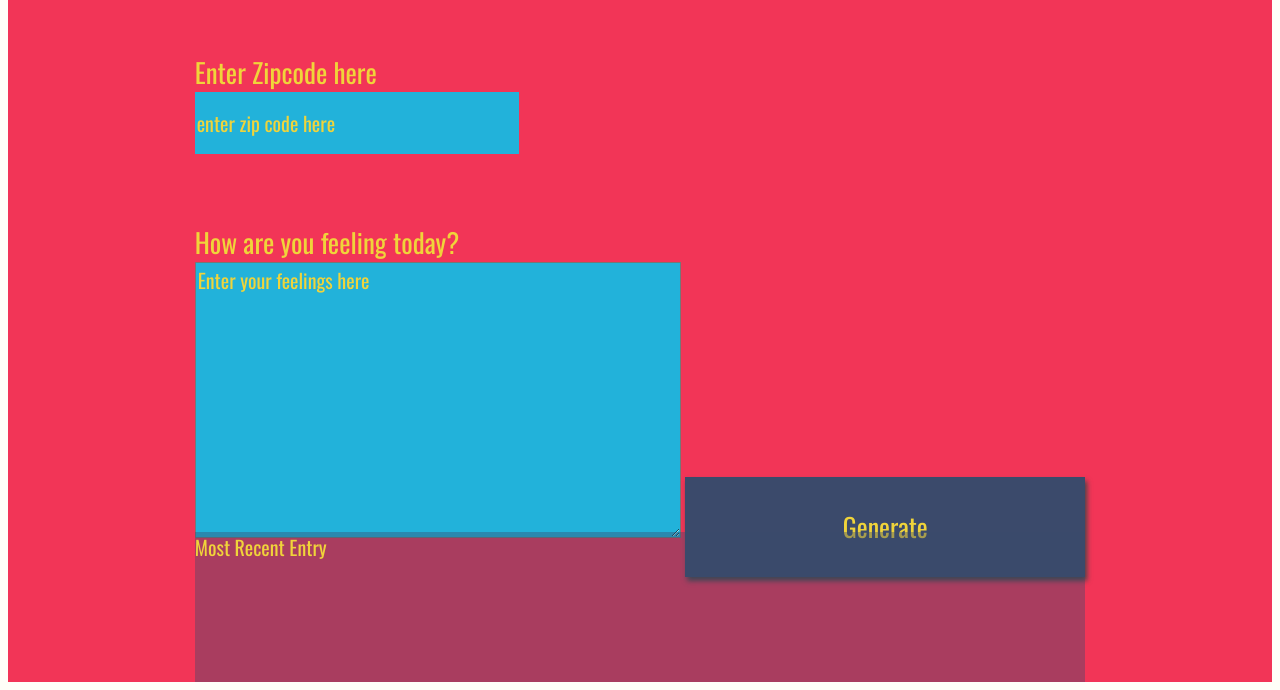
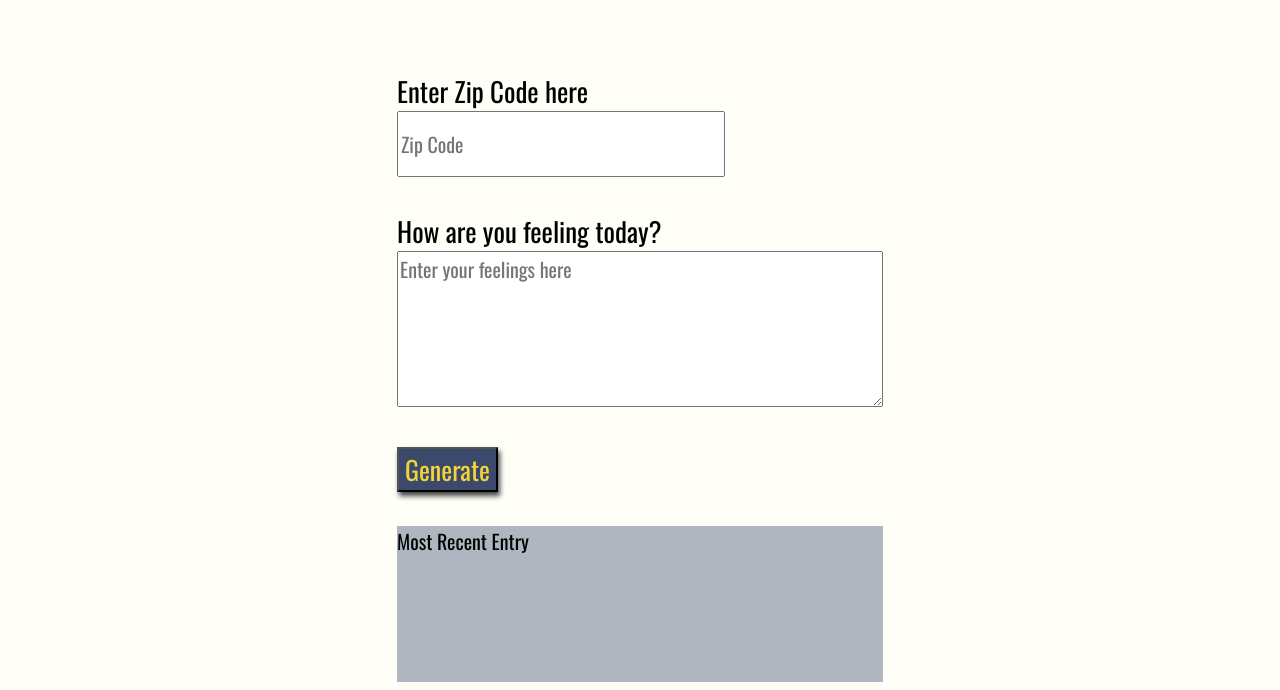
Before and after one commit to iahmed93/udacity-nd-weather-journal-app, a website: page website/index.html in a window 1280 px wide. Shown: the part 126-816 px from the top of the page. Drawn offline with nearby package versions, Linux system fonts and the light colour scheme; a web font is replaced by a local one.

Commit message:
update the UI design and add the readme file

```diff
--- /dev/null
+++ b/website/_style_.css
@@ -0,0 +1,49 @@
+ @media screen and (min-width: 800px) {
+    #app {
+        display: grid;
+        grid-auto-rows: minmax(10px, auto);
+        grid-template-columns: 1fr 1fr;
+        height: 100vh;
+        /*background: #f23557;
+        color: #f0d43a;*/
+        justify-content: center;
+        grid-gap: 1em;
+        font-size: 20px;
+        font-family: 'Oswald', sans-serif;
+    }
+    .holder {
+        grid-row: auto/auto;
+        grid-column: 1/2;
+    }
+
+    .entry {
+        background: rgba(59, 74, 107, .4);
+        grid-row: 3/auto;
+        grid-column: 2/3;
+    }
+}
+
+
+@media screen and (min-width: 100px) {
+    #app {
+        display: grid;
+        grid-auto-rows: minmax(10px, auto);
+        grid-template-columns: 1fr;
+        height: 100vh;
+        /*background: #f23557;
+        color: #f0d43a;*/
+        justify-content: center;
+        grid-gap: 1em;
+        font-size: 20px;
+        font-family: 'Oswald', sans-serif;
+    }
+    .holder {
+        grid-row: auto/auto;
+        grid-column: 1/2;
+    }
+    .entry {
+        background: rgba(59, 74, 107, .4);
+        grid-row: auto/auto;
+        grid-column: 1/2;
+    }
+}
--- a/website/index.html
+++ b/website/index.html
@@ -9,19 +9,23 @@
 </head>
 
 <body>
-  <div id="msg"></div>
   <div id="app">
     <div class="holder headline">
-      Weather Journal App
+      <h1>Weather Journal App</h1>
     </div>
-
+    <div class="holder message">
+      <p id="msg"></p>
+    </div>
     <div class="holder zip">
-      <label for="zip">Enter Zipcode here</label>
-      <input type="text" id="zip" placeholder="enter zip code here">
+      <label for="zip">Enter Zip Code here</label>
+      <input type="text" id="zip" placeholder="Zip Code">
     </div>
     <div class="holder feel">
       <label for="feelings">How are you feeling today?</label>
-      <textarea class="myInput" id="feelings" placeholder="Enter your feelings here" rows="9" cols="50"></textarea>
+      <textarea class="myInput" id="feelings" placeholder="Enter your feelings here" rows="5" cols="50"></textarea>
+
+    </div>
+    <div>
       <button id="generate" type="submit"> Generate </button>
     </div>
     <div class="holder entry">
--- a/website/style.css
+++ b/website/style.css
@@ -1,89 +1,88 @@
-body{
+body {
     background: #fffff8;
     font-family: -apple-system, BlinkMacSystemFont, sans-serif;
 }
 
-#app{
+#app {
     display: grid;
-    grid-auto-rows: minmax(150px, auto);
-    /* grid-template-columns:  */
-    height:100vh;
-    background: #f23557;
-    color: #f0d43a;
+    grid-auto-rows: minmax(10px, auto);
+    /* grid-template-columns: 1fr 1fr; */
+    height: 100vh;
+    /* background: #f23557; */
+    /* color: #f0d43a; */
     justify-content: center;
     grid-gap: 1em;
     font-size: 20px;
     font-family: 'Oswald', sans-serif;
 }
+.holder {
+    /* grid-row: auto/auto;
+    grid-column: 1/2;
+    margin: 20px; */
+}
 
-.holder{
+.entry {
+    background: rgba(59, 74, 107, .4);
+    grid-row: auto / span 4;
+    /* rid-column: 2/3; */
+}
+
+#entryHolder {}
+
+#date {}
+
+#temp {}
+
+#content {}
+
+.headline {
+    /* grid-row: 1/2;
+    grid-column: 1/3;*/
+    justify-self: center;
 
 }
 
-.entry{
-    background: rgba(59, 74, 107, .4);
-}
-
-#entryHolder{
-
-}
-
-#date{
-
-}
-
-#temp{
-
-}
-
-#content{
-
-}
-
-.headline {
-
-}
-.title{
-
-}
+.title {}
 
 /*  Basic Styling To Override Default For Basic HTML Elements */
-label{
-    display:block;
+label {
+    display: block;
     font-size: 27px;
 }
 
-input{
-    display:block;
+input {
+    display: block;
     height: 60px;
     width: 320px;
-    background:#22b2da;
-    color: #f0d43a;
+    /* background: #22b2da;
+    color: #f0d43a; */
     font-size: 20px;
     font-family: 'Oswald', sans-serif;
-    border: none;
+    /* border: none; */
 }
 
-button{
-    width: 400px;
-    height: 100px;
+button {
+    /* width: 200px;
+    height: 100px; */
     background: #3b4a6b;
     color: #f0d43a;
     font-size: 26px;
     font-family: 'Oswald', sans-serif;
-    border: none;
+    /* border: none; */
     box-shadow: 2px 4px 5px #444;
 }
-h1{
+
+h1 {
     font-size: 36px;
 }
 
-textarea{
-    background:#22b2da;
-    color: #f0d43a;
+textarea {
+    /* background: #22b2da;
+    color: #f0d43a; */
     font-size: 20px;
     font-family: 'Oswald', sans-serif;
 }
+
 /* Reset style for HTML element on active to have no border*/
 input:focus,
 select:focus,
@@ -91,27 +90,31 @@ textarea:focus,
 button:focus {
     outline: none;
 }
+
 /* Style for Placeholder Text*/
-::placeholder { /* Firefox, Chrome, Opera */
-    color: #f0d43a;
+::placeholder {
+    /* Firefox, Chrome, Opera */
+    /* color: #f0d43a; */
     font-family: 'Oswald', sans-serif;
 
 }
 
-:-ms-input-placeholder { /* Internet Explorer 10-11 */
-    color: #f0d43a;
+:-ms-input-placeholder {
+    /* Internet Explorer 10-11 */
+    /* color: #f0d43a; */
     font-family: 'Oswald', sans-serif;
 
 }
 
-::-ms-input-placeholder { /* Microsoft Edge */
-    color: #f0d43a;
+::-ms-input-placeholder {
+    /* Microsoft Edge */
+    /* color: #f0d43a; */
     font-family: 'Oswald', sans-serif;
 
 }
 
 
-.error{
+.error {
     background-color: red;
     color: white;
 }
@@ -120,3 +123,7 @@ button:focus {
     background-color: green;
     color: white;
 }
+
+.message {
+    /* grid-column: 1/3; */
+}
```
Also changed, not shown: README.md.
